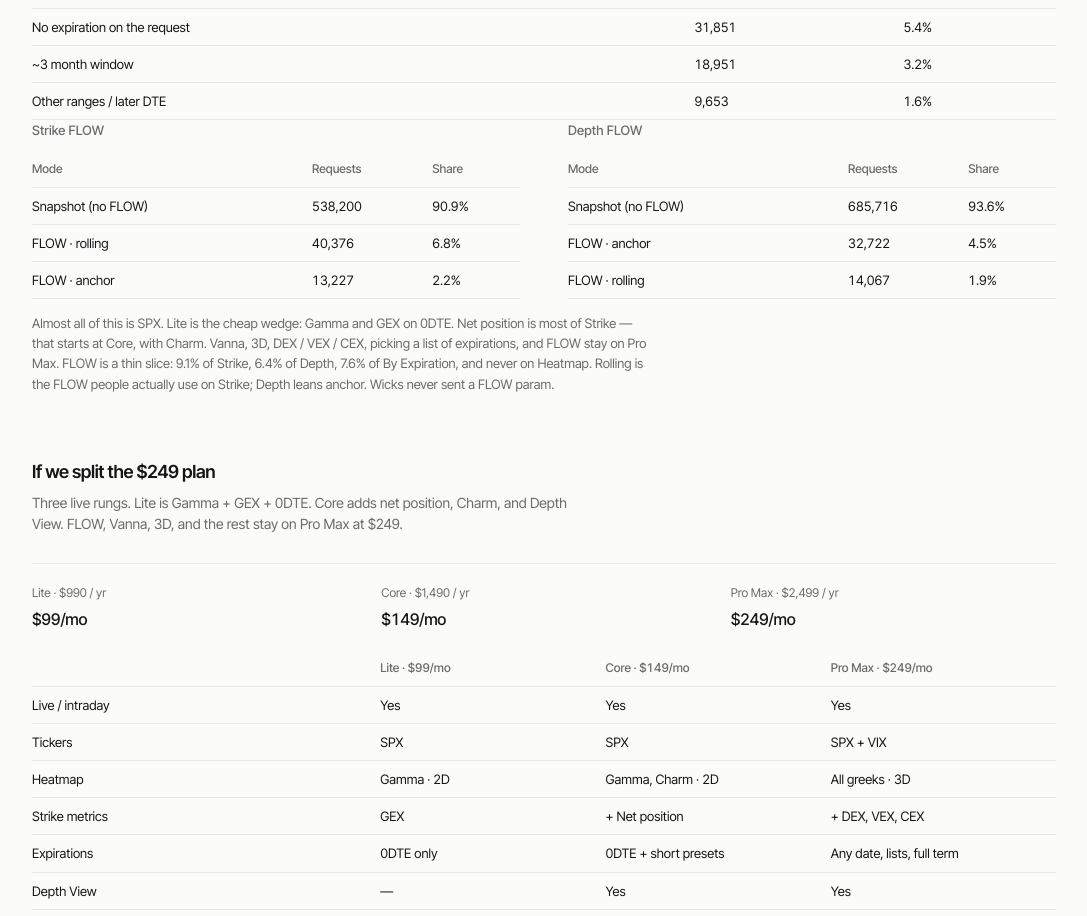
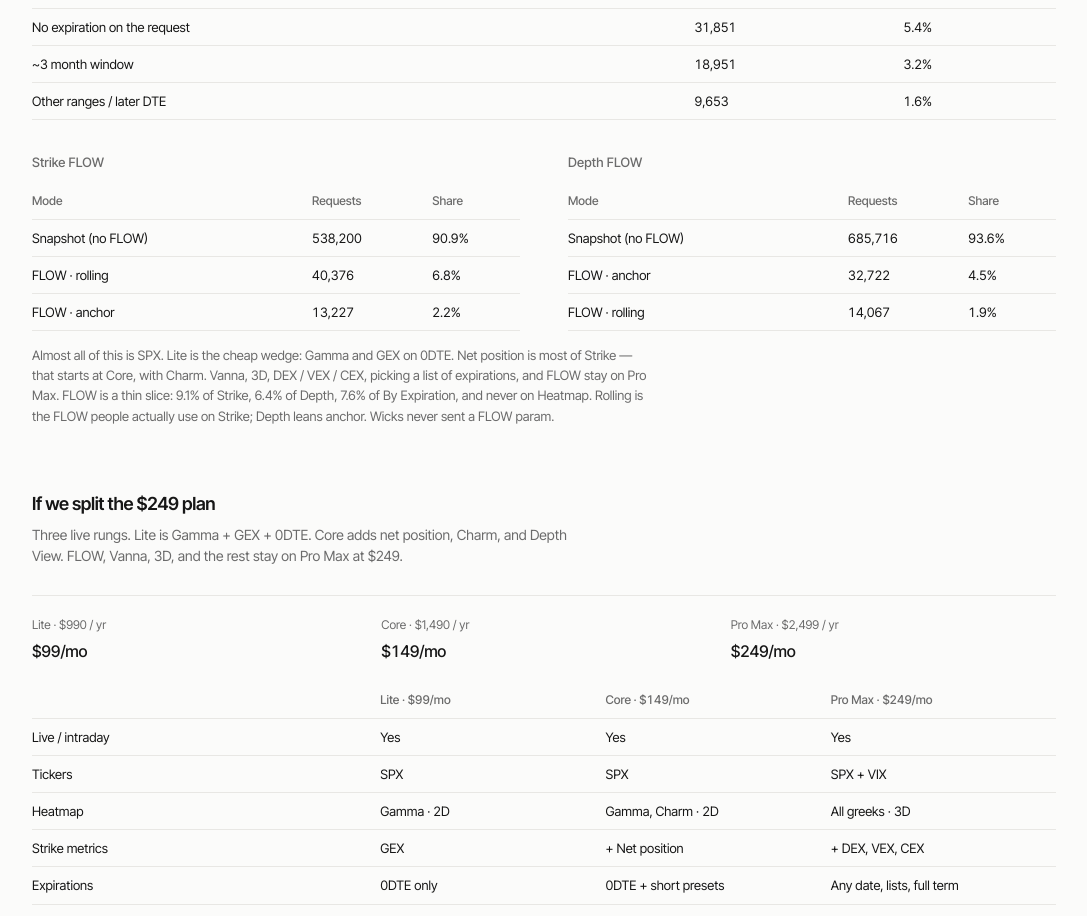
Before and after one commit to Korodee/api-report, a React (Vite) app: page / in a window 1280 px wide. Shown: the part 3480-4396 px from the top of the page, without its empty margins (96-1183 px from the left). Built offline with nearby package versions, Linux system fonts and the light colour scheme.

Commit message:
Add space above the Strike FLOW and Depth FLOW tables.

```diff
--- a/src/styles.css
+++ b/src/styles.css
@@ -356,6 +356,10 @@ h3 {
   align-items: start;
 }
 
+.table-wrap + .split {
+  margin-top: 32px;
+}
+
 .model-stat {
   margin: 16px 0 12px;
 }
```
